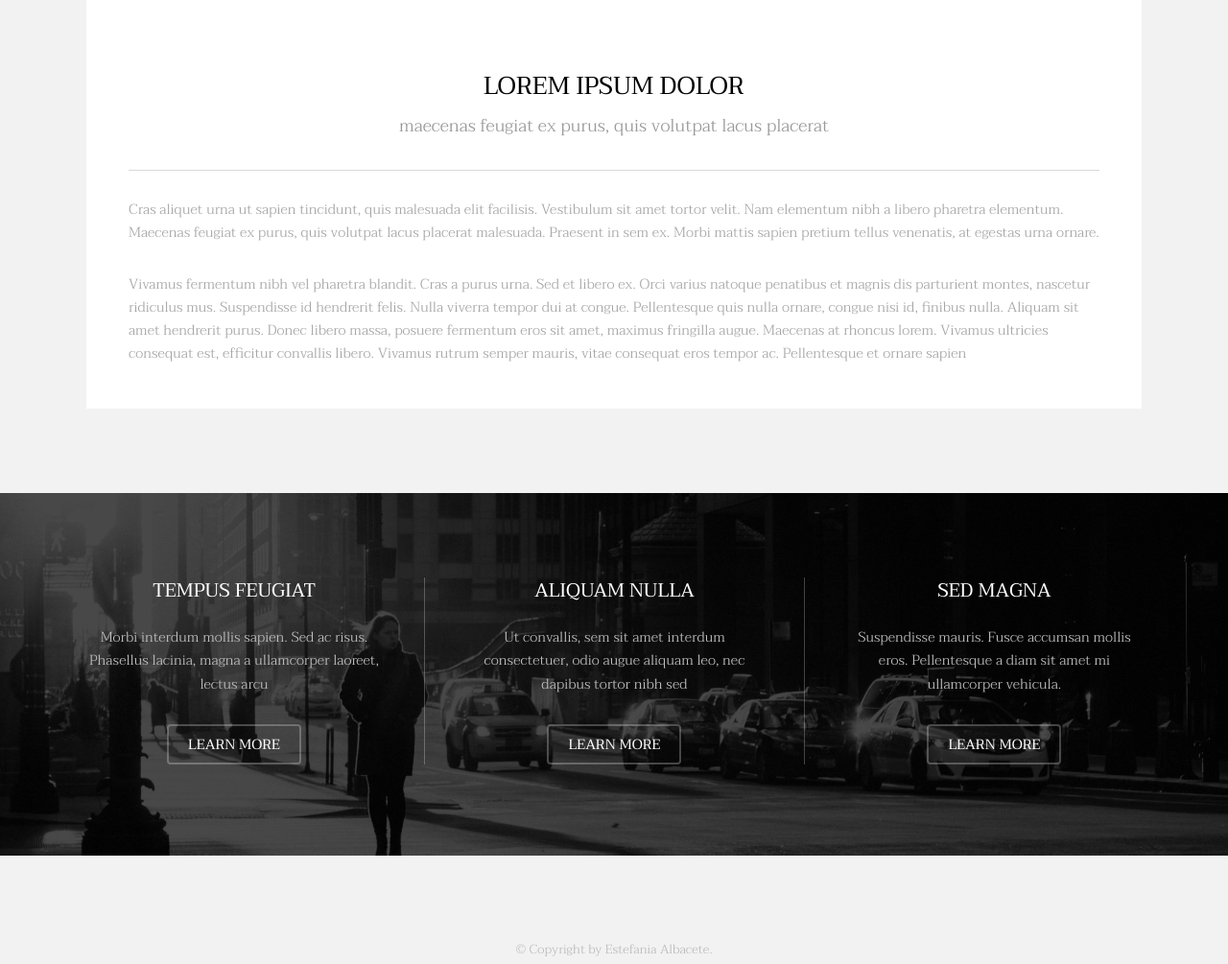
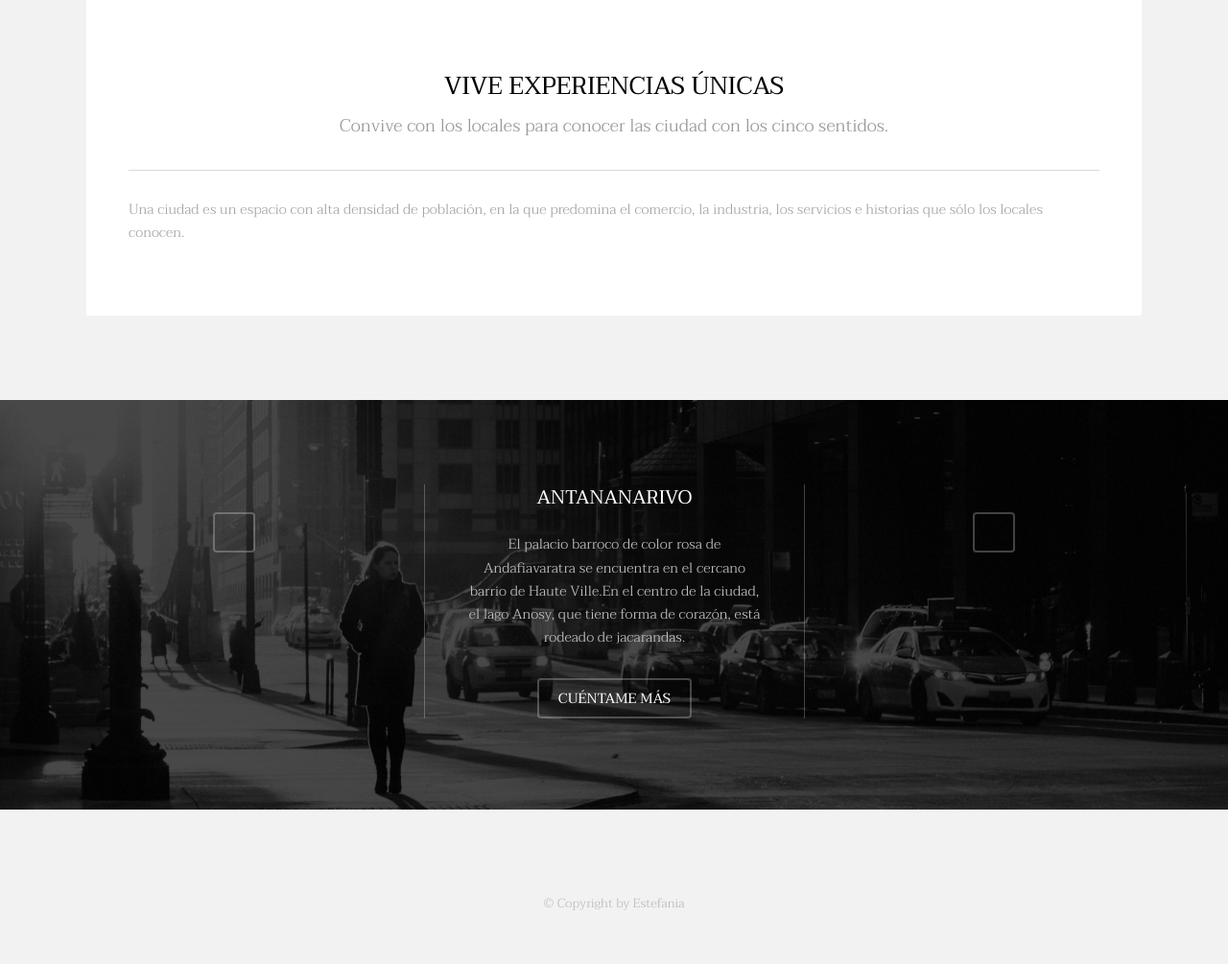
Before and after one commit to Estefania1988/04_REP_METROPOLITA, a plain HTML site: page index.html in a window 1280 px wide. Shown: the part 1218-2223 px from the top of the page at 96% size. Drawn offline with Linux system fonts and the light colour scheme.

Commit message:
Todos los textos que faltan por Esther

```diff
--- a/index.html
+++ b/index.html
@@ -37,9 +37,9 @@
 			<section id="banner" data-video="images/banner">
 				<div class="inner">
 					<h1>Metropolita</h1>
-					<p>Acompáñanos en este viaje por los rincones de
-					 <a href="https://templated.co/">metropolis</a> que seguro que no conocías.</p>
-					<a href="#one" class="button special scrolly">SÍ, QUIERO</a>
+					<p>Acompáñanos en este viaje por los rincones de <br />
+					 <a href="https://templated.co/">metropólis</a> que seguro que no conocías. <a href="https://templated.co/license"></a></p>
+					<a href="#one" class="button special scrolly">SÍ QUIERO</a>
 				</div>
 			</section>
 
@@ -53,12 +53,12 @@
 							</div>
 							<div class="content">
 								<header class="align-center">
-									<h2>Lorem ipsum dolor</h2>
-									<p>maecenas feugiat ex purus, quis volutpat lacus placerat</p>
+									<h2>VIVE EXPERIENCIAS ÚNICAS</h2>
+									<p>Convive con los locales para conocer las ciudad con los cinco sentidos.</p>
 								</header>
 								<hr />
-								<p> Cras aliquet urna ut sapien tincidunt, quis malesuada elit facilisis. Vestibulum sit amet tortor velit. Nam elementum nibh a libero pharetra elementum. Maecenas feugiat ex purus, quis volutpat lacus placerat malesuada. Praesent in sem ex. Morbi mattis sapien pretium tellus venenatis, at egestas urna ornare.</p>
-								<p>Vivamus fermentum nibh vel pharetra blandit. Cras a purus urna. Sed et libero ex. Orci varius natoque penatibus et magnis dis parturient montes, nascetur ridiculus mus. Suspendisse id hendrerit felis. Nulla viverra tempor dui at congue. Pellentesque quis nulla ornare, congue nisi id, finibus nulla. Aliquam sit amet hendrerit purus. Donec libero massa, posuere fermentum eros sit amet, maximus fringilla augue. Maecenas at rhoncus lorem. Vivamus ultricies consequat est, efficitur convallis libero. Vivamus rutrum semper mauris, vitae consequat eros tempor ac. Pellentesque et ornare sapien</p>
+								<p> Una ciudad es un espacio con alta densidad de población, en la que predomina el comercio, la industria, los servicios e historias que sólo los locales conocen.</p>
+								<p></p>
 							</div>
 						</div>
 					</div>
@@ -71,29 +71,29 @@
 					<div id="flexgrid">
 						<div>
 							<header>
-								<h3>Tempus Feugiat</h3>
+								<h3></h3>
 							</header>
-							<p>Morbi interdum mollis sapien. Sed ac risus. Phasellus lacinia, magna a ullamcorper laoreet, lectus arcu</p>
+							<p></p>
 							<ul class="actions">
-								<li><a href="#" class="button alt">Learn More</a></li>
+								<li><a href="#" class="button alt"></a></li>
 							</ul>
 						</div>
 						<div>
 							<header>
-								<h3>Aliquam Nulla</h3>
+								<h3>ANTANANARIVO</h3>
 							</header>
-							<p>Ut convallis, sem sit amet interdum consectetuer, odio augue aliquam leo, nec dapibus tortor nibh sed </p>
+							<p>El palacio barroco de color rosa de Andafiavaratra se encuentra en el cercano barrio de Haute Ville.En el centro de la ciudad, el lago Anosy, que tiene forma de corazón, está rodeado de jacarandas. </p>
 							<ul class="actions">
-								<li><a href="#" class="button alt">Learn More</a></li>
+								<li><a href="#" class="button alt">CUÉNTAME MÁS</a></li>
 							</ul>
 						</div>
 						<div>
 							<header>
-								<h3>Sed Magna</h3>
+								<h3></h3>
 							</header>
-							<p>Suspendisse mauris. Fusce accumsan mollis eros. Pellentesque a diam sit amet mi ullamcorper vehicula.</p>
+							<p></p>
 							<ul class="actions">
-								<li><a href="#" class="button alt">Learn More</a></li>
+								<li><a href="#" class="button alt"></a></li>
 							</ul>
 						</div>
 					</div>
@@ -194,7 +194,7 @@
 						</div>
 					</section>
 					<div class="copyright">
-						&copy; Copyright by Estefania Albacete.
+						&copy; Copyright by Estefania <a href="https://templated.co/"></a>  <a href="https://unsplash.com/"></a> <a href="http://coverr.co/"></a>
 					</div>
 				</div>
 			</footer>
```
